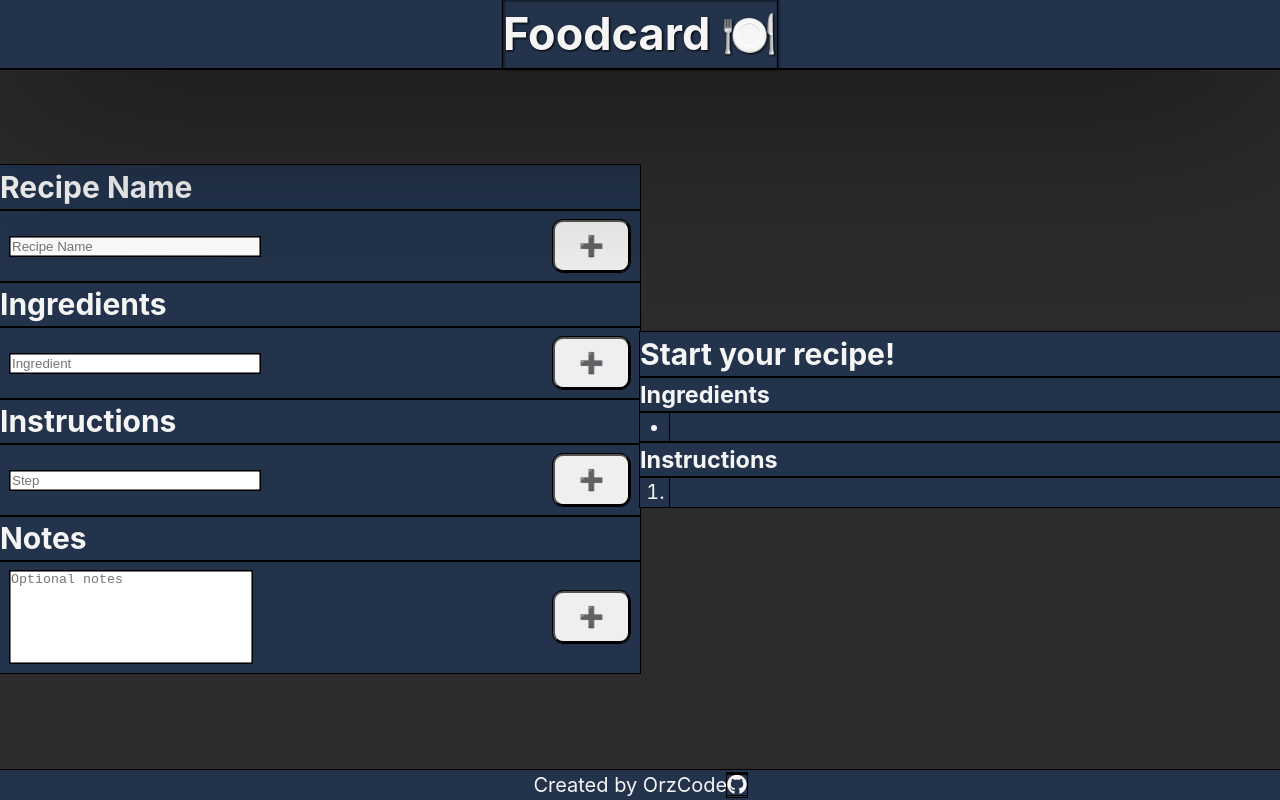
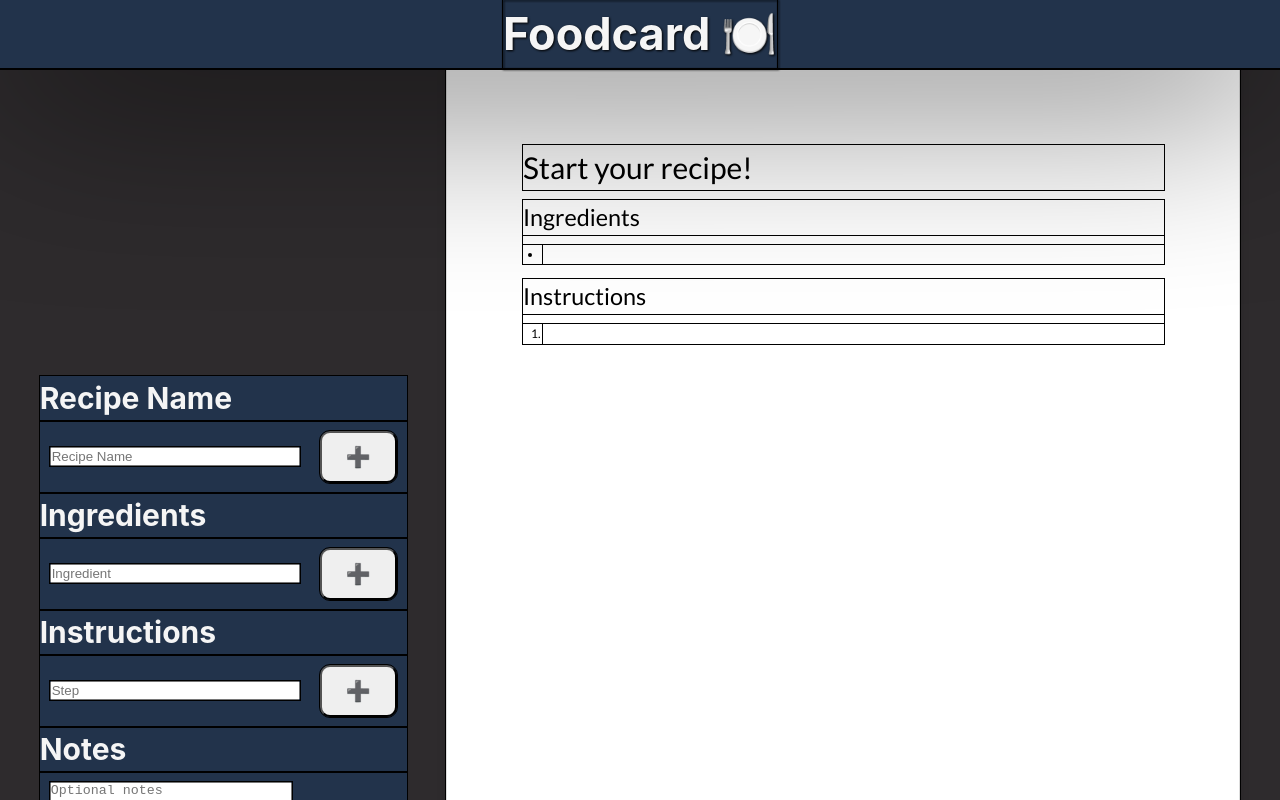
Before and after one commit to orzcode/foodcard, a React (Vite) app: page / in a window 1280 px wide. Shown: the top 800 px of the page. Built offline with nearby package versions, Linux system fonts and the light colour scheme.

Commit message:
initial PreviewPane styling

```diff
--- a/src/styles/MainMiddle.css
+++ b/src/styles/MainMiddle.css
@@ -4,12 +4,11 @@
 	width: 100%;
 	height: 100%;
 	flex-grow: 1;
-	place-items: center;
+	align-items: center;
 	justify-content: space-evenly;
   }
 
   .InputPane, .PreviewPane {
 	background-color: #22334b;
 	height: auto;
-	width: 800px;
   }
--- a/src/styles/PreviewPane.css
+++ b/src/styles/PreviewPane.css
@@ -0,0 +1,47 @@
+.PreviewPane {
+    background-color: white;
+    color: black;
+    font-family: 'Lato', sans-serif;
+    width: 794px; /* Approximate width of A4 in pixels at 96dpi */
+    min-height: 1122px; /* Approximate height of A4 in pixels at 96dpi */
+    padding: 2cm; /* Similar to a typical print margin */
+    box-shadow: 0 0 10px rgba(0, 0, 0, 0.1); /* A subtle shadow to lift it off the page */
+    border: 1px solid #ddd;
+    overflow: auto;
+    page-break-inside: avoid; /* Prevent breaking the content in the middle during printing */
+}
+
+.PreviewPane h2, .PreviewPane h3 {
+    font-weight: bold;
+    margin-bottom: 1rem;
+}
+
+.PreviewPane ul, .PreviewPane ol {
+    padding-left: 2rem;
+    margin-bottom: 1.5rem;
+}
+
+.PreviewPane ul li, .PreviewPane ol li {
+    line-height: 1.6;
+    font-size: 1.2rem;
+}
+
+.PreviewPane .notes {
+    margin-top: 2rem;
+    font-style: italic;
+    font-size: 1.2rem;
+}
+
+@media print {
+    .PreviewPane {
+        width: 210mm;
+        height: 297mm;
+        padding: 2cm;
+        box-shadow: none;
+        border: none;
+        overflow: visible;
+    }
+    body {
+        background-color: white;
+    }
+}
```
